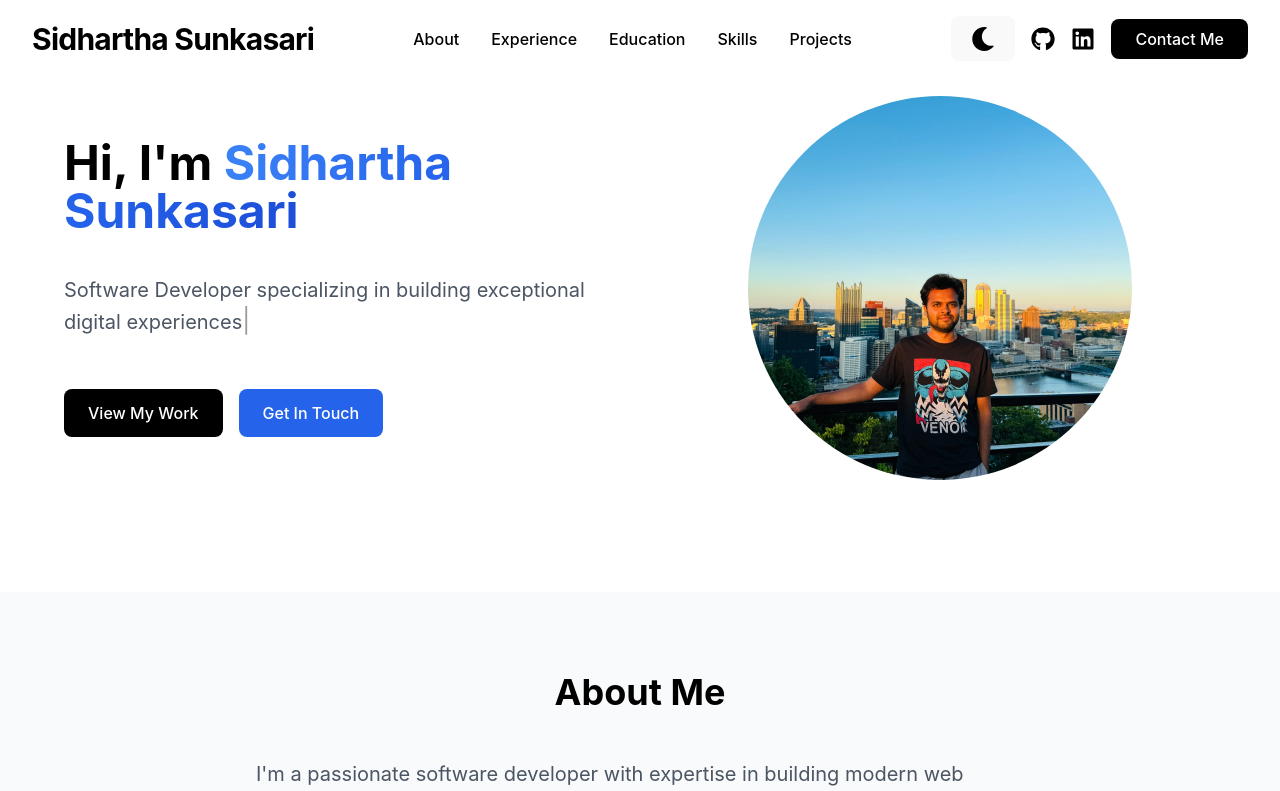
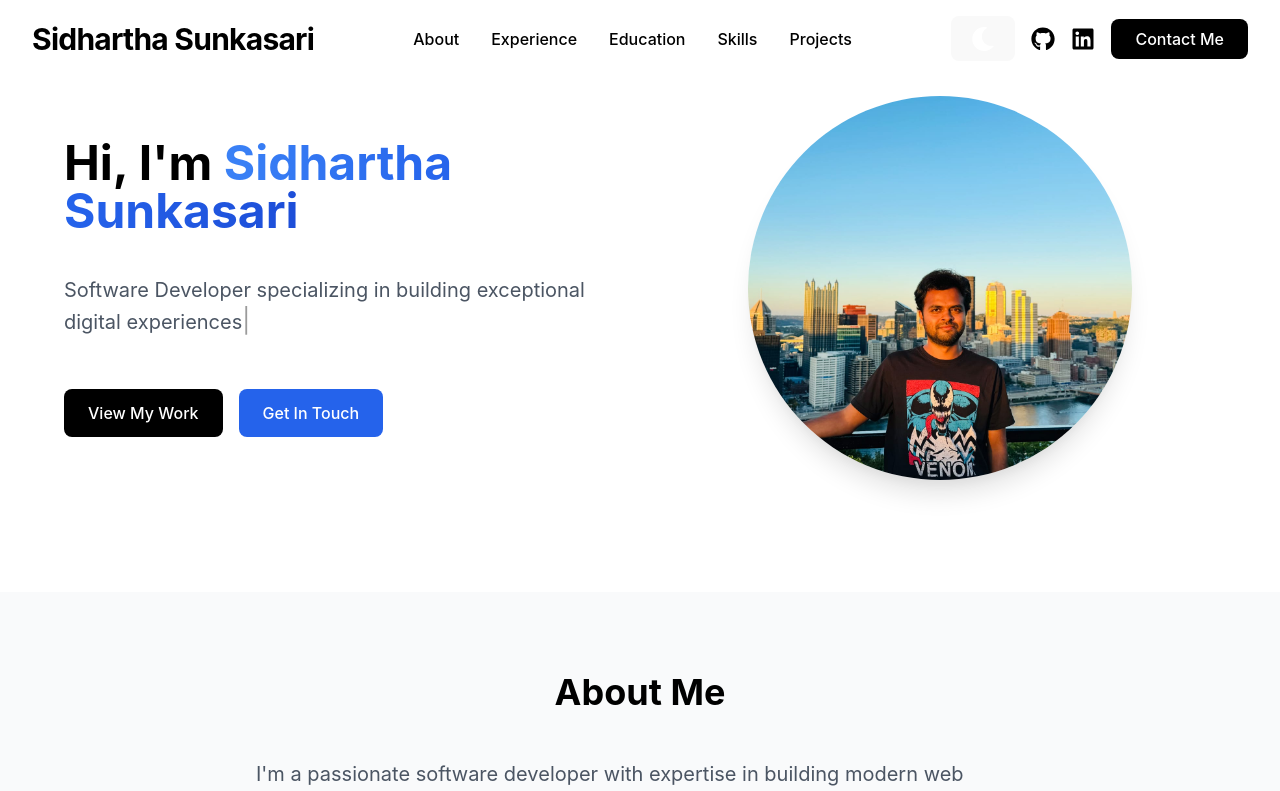
Before and after one commit to sidhu47h/portfolio, a React (Vite) app: page / in a window 1280 px wide. Shown: the top 791 px of the page. Built offline with nearby package versions, Linux system fonts and the light colour scheme.

Commit message:
Fixing styling issues

```diff
--- a/src/components/Home.tsx
+++ b/src/components/Home.tsx
@@ -65,10 +65,10 @@ const Home = () => {
             transition={{ duration: 0.8, delay: 0.4 }}
             className="flex flex-wrap gap-4 pt-3"
           >
-            <a href="#projects" className="bg-black dark:bg-white text-white dark:text-black px-6 py-3 rounded-lg hover:bg-gray-800 dark:hover:bg-gray-200 transition-all duration-300 transform hover:scale-110 ease-in-out">
+            <a href="#projects" className="bg-black dark:bg-white text-white dark:text-black px-6 py-3 rounded-lg hover:bg-gray-800 dark:hover:bg-gray-200 transition-all duration-300 transform hover:scale-110 ease-in-out hover:text-white dark:hover:text-black">
               View My Work
             </a>
-            <a href="#contact" className="bg-blue-600 hover:bg-blue-700 dark:bg-blue-500 dark:hover:bg-blue-600 text-white px-6 py-3 rounded-lg transition-all duration-300 transform hover:scale-110 ease-in-out">
+            <a href="#contact" className="bg-blue-600 hover:bg-blue-700 dark:bg-blue-500 dark:hover:bg-blue-600 text-white px-6 py-3 rounded-lg transition-all duration-300 transform hover:scale-110 ease-in-out hover:text-white">
               Get In Touch
             </a>
           </motion.div>
@@ -79,13 +79,20 @@ const Home = () => {
           animate={{ opacity: 1, scale: 1 }}
           transition={{ duration: 0.8, delay: 0.2 }}
         >
-          <div className="w-64 h-64 lg:w-80 lg:h-80 xl:w-96 xl:h-96 mx-auto">
-            <img
+          <motion.div
+            className="w-64 h-64 lg:w-80 lg:h-80 xl:w-96 xl:h-96 mx-auto overflow-hidden rounded-full shadow-xl"
+            whileHover={{ scale: 1.1 }}
+            transition={{ duration: 0.3 }}
+          >
+            <motion.img
               src={data.personalInfo.profileImage}
               alt="Profile"
-              className="w-full h-full rounded-full object-cover"
+              className="w-full h-full object-cover"
+              style={{ transform: 'scale(1.3)' }}
+              whileHover={{ scale: 1.5 }}
+              transition={{ duration: 0.5 }}
             />
-          </div>
+          </motion.div>
         </motion.div>
       </section>
 
--- a/src/components/Navbar.tsx
+++ b/src/components/Navbar.tsx
@@ -90,10 +90,13 @@ const Navbar = () => {
             <div className="hidden md:flex items-center space-x-4">
               <button
                 onClick={toggleDarkMode}
-                className="text-black dark:text-white hover:text-gray-600 dark:hover:text-gray-300 transition-all duration-300 transform hover:scale-110"
+                className="transition-all duration-300 transform hover:scale-110"
                 aria-label={isDarkMode ? 'Switch to light mode' : 'Switch to dark mode'}
               >
-                {isDarkMode ? <FaSun className="w-6 h-6" /> : <FaMoon className="w-6 h-6" />}
+                {isDarkMode ?
+                  <FaSun className="w-6 h-6 text-black" /> :
+                  <FaMoon className="w-6 h-6 text-white" />
+                }
               </button>
               <a
                 href={data.socialLinks.github.url}
@@ -113,7 +116,7 @@ const Navbar = () => {
               </a>
               <a
                 href="#contact"
-                className="bg-black dark:bg-white text-white dark:text-black px-6 py-2 rounded-lg hover:bg-gray-800 dark:hover:bg-gray-100 transition-all duration-300 transform hover:scale-105 no-underline"
+                className="bg-black dark:bg-white text-white dark:text-black px-6 py-2 rounded-lg hover:bg-gray-800 dark:hover:bg-gray-100 transition-all duration-300 transform hover:scale-105 no-underline hover:text-white dark:hover:text-black"
               >
                 Contact Me
               </a>
@@ -123,30 +126,40 @@ const Navbar = () => {
             <div className="md:hidden">
               <button
                 onClick={() => setIsOpen(!isOpen)}
-                className="text-black dark:text-white hover:text-gray-600 dark:hover:text-gray-300 transition-colors focus:outline-none"
+                className="focus:outline-none"
                 aria-label="Menu"
               >
-                <svg
-                  className="h-6 w-6 text-black dark:text-white"
-                  fill="none"
-                  viewBox="0 0 24 24"
-                  stroke="currentColor"
-                  strokeWidth={2}
-                >
-                  {isOpen ? (
+                {isOpen ? (
+                  <svg
+                    className="h-7 w-7"
+                    viewBox="0 0 24 24"
+                    fill="none"
+                    xmlns="http://www.w3.org/2000/svg"
+                  >
                     <path
+                      d="M6 18L18 6M6 6l12 12"
+                      stroke={isDarkMode ? "white" : "black"}
+                      strokeWidth="2"
                       strokeLinecap="round"
                       strokeLinejoin="round"
-                      d="M6 18L18 6M6 6l12 12"
                     />
-                  ) : (
+                  </svg>
+                ) : (
+                  <svg
+                    className="h-7 w-7"
+                    viewBox="0 0 24 24"
+                    fill="none"
+                    xmlns="http://www.w3.org/2000/svg"
+                  >
                     <path
+                      d="M4 6h16M4 12h16M4 18h16"
+                      stroke={isDarkMode ? "white" : "black"}
+                      strokeWidth="2"
                       strokeLinecap="round"
                       strokeLinejoin="round"
-                      d="M4 6h16M4 12h16M4 18h16"
                     />
-                  )}
-                </svg>
+                  </svg>
+                )}
               </button>
             </div>
           </div>
@@ -184,10 +197,13 @@ const Navbar = () => {
             <div className="flex space-x-6 pt-6 border-t border-gray-200 dark:border-gray-700">
               <button
                 onClick={toggleDarkMode}
-                className="text-black dark:text-white hover:text-gray-600 dark:hover:text-gray-300 transition-all duration-300"
+                className="transition-all duration-300 transform hover:scale-110"
                 aria-label={isDarkMode ? 'Switch to light mode' : 'Switch to dark mode'}
               >
-                {isDarkMode ? <FaSun className="w-6 h-6" /> : <FaMoon className="w-6 h-6" />}
+                {isDarkMode ?
+                  <FaSun className="w-6 h-6 text-black" /> :
+                  <FaMoon className="w-6 h-6 text-white" />
+                }
               </button>
               <a
                 href={data.socialLinks.github.url}
```
